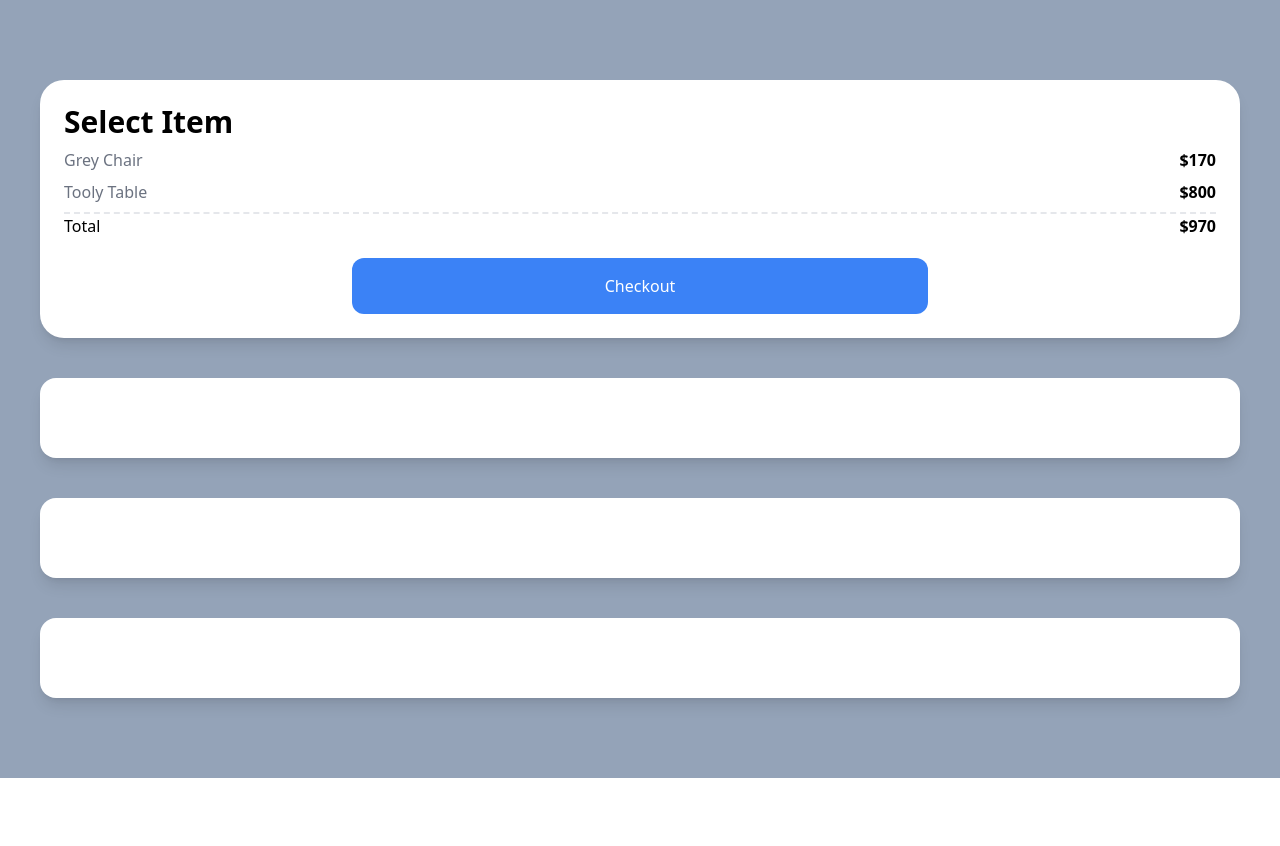
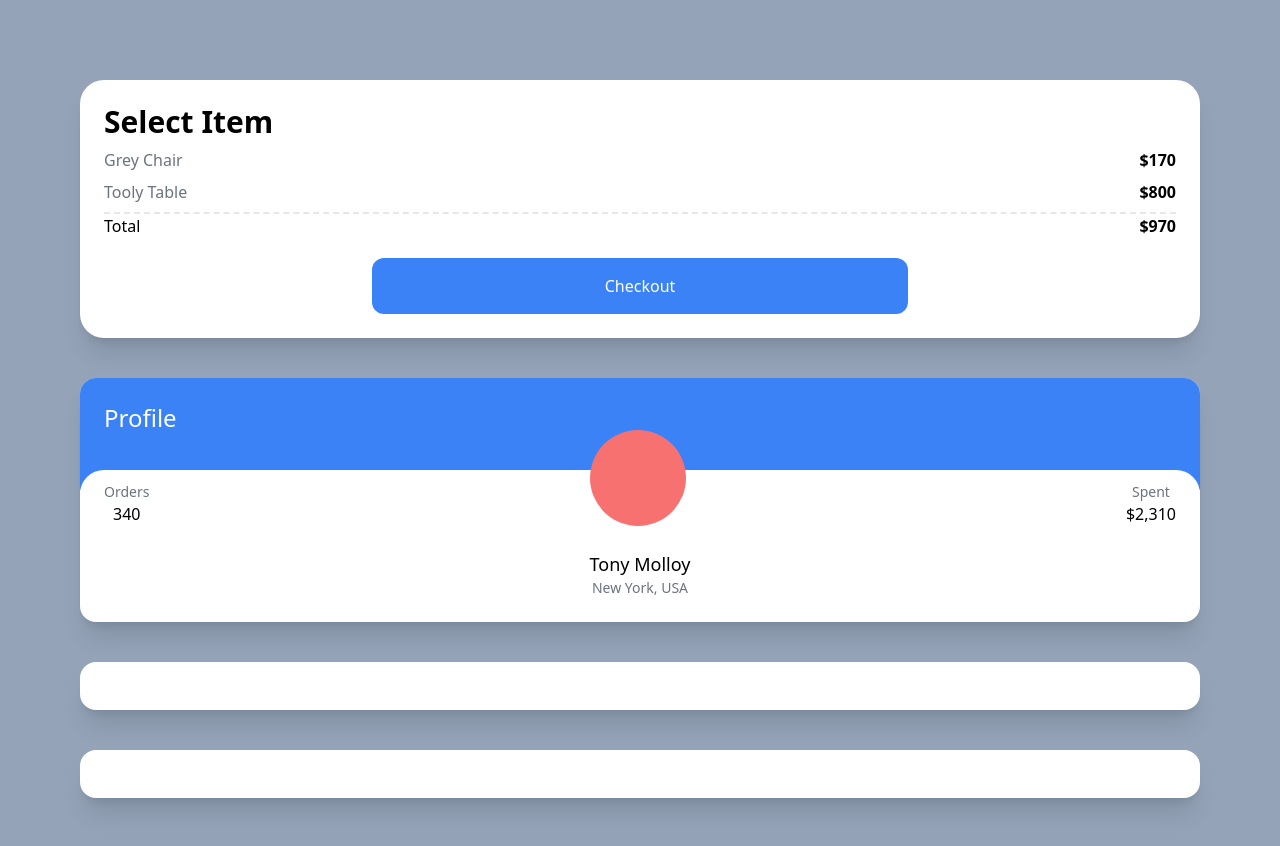
Before and after one commit to jourmooney/tailwind-practice, a Next.js app: page / in a window 1280 px wide. Shown: the top 846 px of the page. Before the commit the page ends 800 px from the top, so only its background shows below. Built offline with nearby package versions, Linux system fonts and the light colour scheme.

Commit message:
#4.3 Test Drive part Two

```diff
--- a/pages/index.tsx
+++ b/pages/index.tsx
@@ -2,8 +2,8 @@
 
 const Home: NextPage = () => {
   return (
-    <div className="grid gap-10 bg-slate-400 py-20 px-10">
-      <div className="rounded-3xl bg-white p-6 shadow-lg">
+    <div className="grid gap-10 bg-slate-400 py-20 px-20">
+      <div className="rounded-3xl bg-white p-6 shadow-xl">
         <span className="text-3xl font-semibold">Select Item</span>
         <div className="my-2 flex justify-between">
           <span className="text-gray-500">Grey Chair</span>
@@ -17,13 +17,34 @@
           <span>Total</span>
           <span className="font-semibold">$970</span>
         </div>
-        <div className="mt-5 rounded-xl bg-blue-500 p-4 text-center text-white w-2/4 mx-auto">
+        <div className="mx-auto mt-5 w-2/4 rounded-xl bg-blue-500 p-4 text-center text-white">
           Checkout
         </div>
       </div>
-      <div className="rounded-2xl bg-white p-10 shadow-lg"></div>
-      <div className="rounded-2xl bg-white p-10 shadow-lg"></div>
-      <div className="rounded-2xl bg-white p-10 shadow-lg"></div>
+      <div className="overflow-hidden rounded-2xl bg-white shadow-xl">
+        <div className="bg-blue-500 p-6 pb-14">
+          <span className=" text-2xl text-white">Profile</span>
+        </div>
+        <div className="relative -top-5 rounded-3xl bg-white p-6">
+          <div className="relative -top-16 flex items-end justify-between">
+            <div className="flex flex-col items-center">
+              <span className="text-sm text-gray-500">Orders</span>
+              <span className="font-medium">340</span>
+            </div>
+            <div className="h-24 w-24 rounded-full bg-red-400"></div>
+            <div className="flex flex-col items-center">
+              <span className="text-sm text-gray-500">Spent</span>
+              <span className="font-medium">$2,310</span>
+            </div>
+          </div>
+          <div className="relative -mt-10 -mb-5 flex flex-col items-center">
+            <span className="text-lg font-medium">Tony Molloy</span>
+            <span className="text-sm text-gray-500">New York, USA</span>
+          </div>
+        </div>
+      </div>
+      <div className="rounded-2xl bg-white p-6 shadow-xl"></div>
+      <div className="rounded-2xl bg-white p-6 shadow-xl"></div>
     </div>
   );
 };
```
